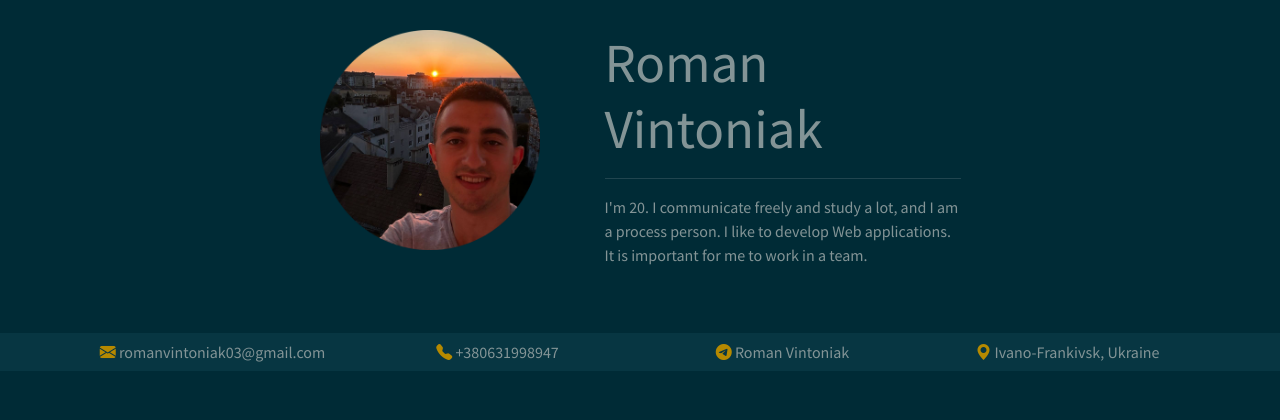
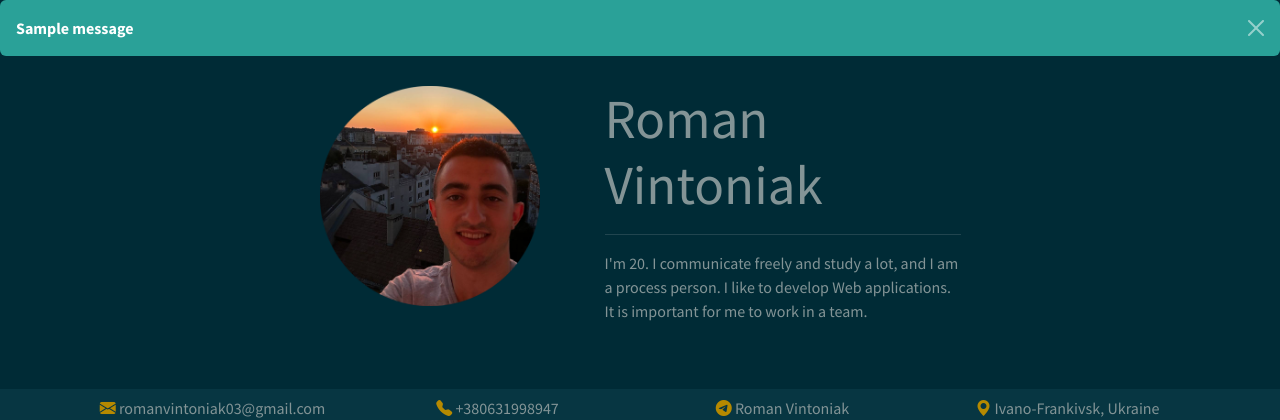
Before and after one commit to RomanVintoniak/PythonWeb, a Flask app: page / in a window 1280 px wide. Shown: the part 56-476 px from the top of the page. Run offline with Flask 2, Linux system fonts and the light colour scheme; one stand-in notice (Sample message) is shown; some libraries are stand-ins or nearby versions.

Commit message:
Lab5 Task4 Add flash-messages feature

```diff
--- a/lab3/vintoniak_project/app/templates/base.html
+++ b/lab3/vintoniak_project/app/templates/base.html
@@ -33,6 +33,13 @@
         </div>
     </nav>
 
+    {% for category, message in get_flashed_messages(True) %}
+      <div class="alert alert-dismissible alert-{{category}} opacity-05">
+        <button type="button" class="btn-close" data-bs-dismiss="alert"></button>
+        <strong>{{ message }}</strong>
+      </div>
+    {% endfor %}
+
     {% block content %}
 
     {% endblock %}
```
